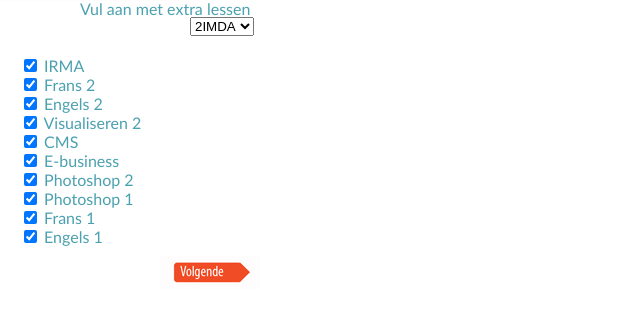
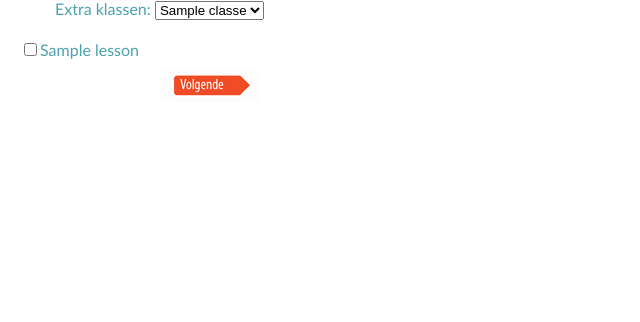
Before and after one commit to xDoriien/Project-mobiele-platformen, a PHP site: page /extraclasses.php in a window 1280 px wide. Shown: the part 196-518 px from the top of the page, without its empty margins (0-640 px from the left). Run offline with PHP 8.4, Linux system fonts and the light colour scheme; tables that the repository leaves empty or names only in its code hold one stand-in row (values such as "Sample post").

Commit message:
Extra klassen
Extra klassen kunnen worden aangeduid.

```diff
--- a/extraclasses.php
+++ b/extraclasses.php
@@ -13,30 +13,43 @@
     	<img src="images/tshirt.jpg" alt="header"/>
     </div>
     <div id="selectionbox">
-    <p style="font-family:'Trebuchet MS', Arial, Helvetica, sans-serif; color:#4ba1af; margin-left: 80px;" >Vul aan met extra lessen</p>
-    <select style="margin-left:190px">
-  		<option value="2IMDA">2IMDA</option>
-  		<option value="2IMDB">2IMDB</option>
-        <option value="2IMDC">2IMDC</option>
-        <option value="1IMDA">1IMDA</option>
-  		<option value="1IMDB">1IMDB</option>
-        <option value="1IMDC">1IMDC</option>
-	</select>
+    <p style="font-family:'Trebuchet MS', Arial, Helvetica, sans-serif; color:#4ba1af; margin-left: 55px;" >Extra klassen:
+    <?php
+		mysql_connect('localhost', 'root', 'root');
+		mysql_select_db('Mobiele_platformen');
+
+		$sql = "SELECT name FROM classes";
+		$result = mysql_query($sql);
+
+		echo "<select name='name'>";
+		while ($row = mysql_fetch_array($result)) {
+		echo "<option value='" . $row['name'] . "'>" . $row['name'] . "</option>";
+		}
+		echo "</select>";
+	?>
+    </p>
     </div>
     <div id="klassen" style="margin-top:20px;margin-left:20px;color:#4ba1af;font-family:'Trebuchet MS', Arial, Helvetica, sans-serif">
-     <form method="post" action="extraclasses.php" >
-        <input name="vak1" type="checkbox" value="vakken" checked="true"/> IRMA</br>
-        <input name="vak2" type="checkbox" value="vakken" checked="true"/> Frans 2</br>
-        <input name="vak3" type="checkbox" value="vakken" checked="true"/> Engels 2</br>
-        <input name="vak4" type="checkbox" value="vakken" checked="true"/> Visualiseren 2</br>
-        <input name="vak5" type="checkbox" value="vakken" checked="true"/> CMS</br>
-        <input name="vak6" type="checkbox" value="vakken" checked="true"/> E-business</br>
-        <input name="vak7" type="checkbox" value="vakken" checked="true"/> Photoshop 2</br>
-        <input name="vak8" type="checkbox" value="vakken" checked="true"/> Photoshop 1</br>
-        <input name="vak9" type="checkbox" value="vakken" checked="true"/> Frans 1</br>
-        <input name="vak9" type="checkbox" value="vakken" checked="true"/> Engels 1</br>
+
+
+
+    <form method="post" action="extraclasses.php" >
+    <?php
+		mysql_connect('localhost', 'root', 'root');
+		mysql_select_db('Mobiele_platformen');
+
+		$sql = "SELECT name FROM lessons";
+		$result = mysql_query($sql);
+
+
+		while ($row = mysql_fetch_array($result)) {
+		echo "<input type='checkbox'" . $row['name'] . "'>" . $row['name'] . "</br> </option>";
+		}
+		echo "</select>";
+	?>
         <input type="image" name="submit" value="submit" src="images/volgende_btn.jpg"  style="margin-left:140px; margin-top:10px;" />
 	</form>
-    </div>
+ 	</div>
+
 </body>
 </html>
```
Also changed, not shown: 1 other file.
